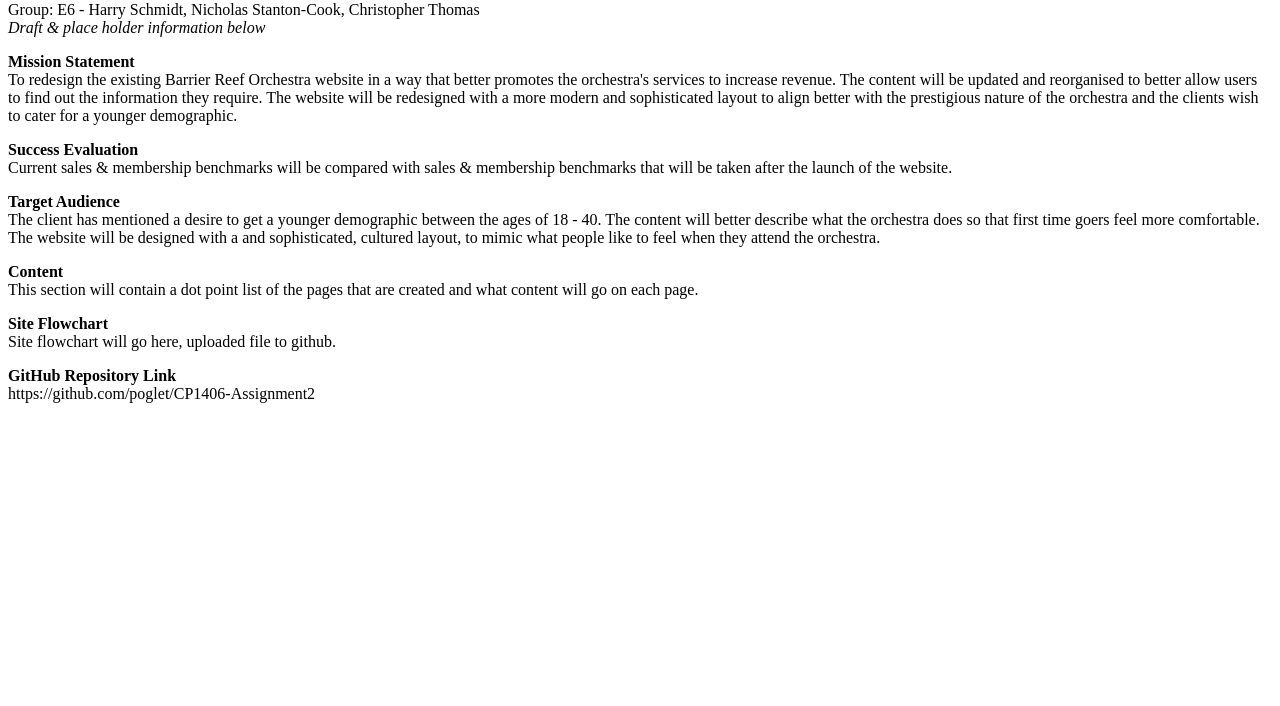
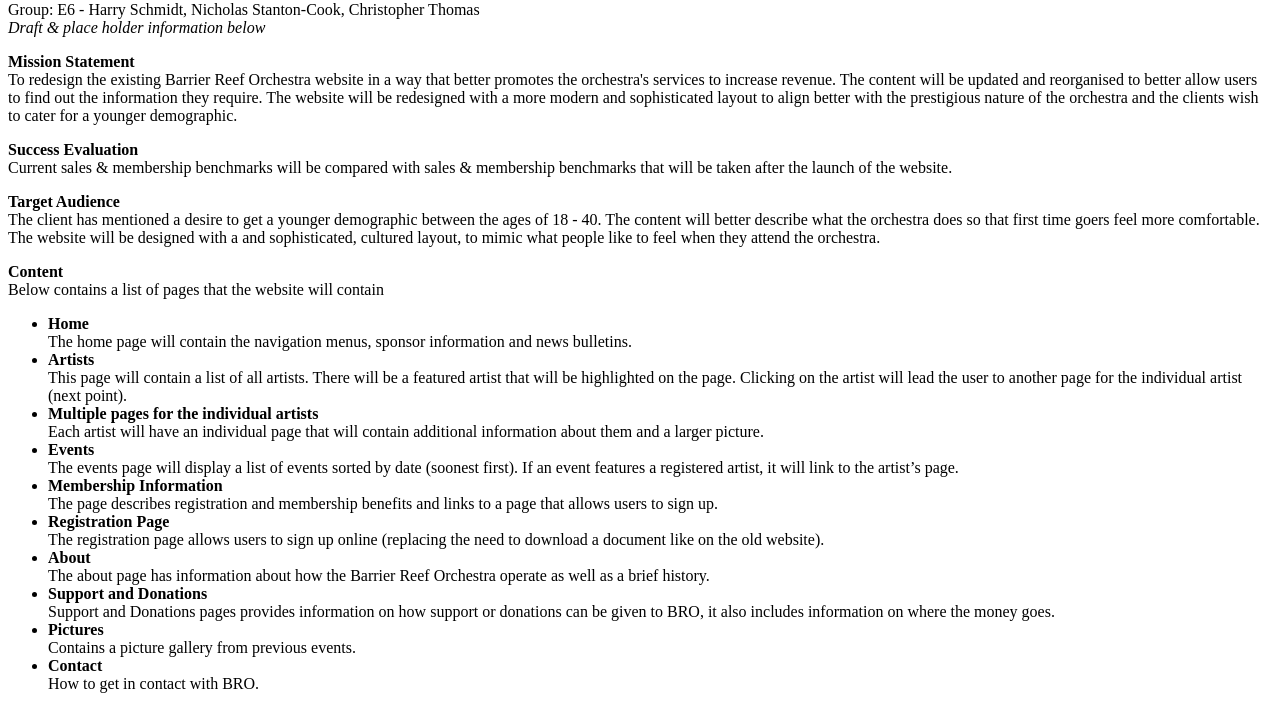
Before and after one commit to HarrySchmidt98/CP1406-Assignment2, a plain HTML site: page plan.html in a window 1280 px wide. Shown: the part 79-785 px from the top of the page. Drawn offline with Linux system fonts and the light colour scheme.

Commit message:
Updated plan content, added flowchart png and xml files.

```diff
--- a/plan.html
+++ b/plan.html
@@ -32,13 +32,49 @@
     </p>
 
     <p><strong>Content</strong><br>
-    This section will contain a dot point list of the pages that are created and what content will go on each page.
+    Below contains a list of pages that the website will contain
+    <ul>
+      <li><strong>Home</strong> <br>
+      The home page will contain the navigation menus, sponsor information and news bulletins.</li>
+      <li><strong>Artists</strong> <br>
+      This page will contain a list of all artists.
+      There will be a featured artist that will be highlighted  on the page.
+      Clicking on the artist will lead the user to another page for the individual artist (next point).
+      </li>
+      <li><strong>Multiple pages for the individual artists</strong> <br>
+      Each artist will have an individual page that will contain additional information about them and a larger picture.
+      </li>
+      <li><strong>Events</strong> <br>
+      The events page will display a list of events sorted by date (soonest first).
+      If an event features a registered artist, it will link to the artist’s page.
+      </li>
+      <li><strong>Membership Information</strong> <br>
+      The page describes registration and membership benefits and links to a page that allows users to sign up.
+      </li>
+      <li><strong>Registration Page</strong> <br>
+      The registration page allows users to sign up online (replacing the need to download a document like on the old website).
+      </li>
+      <li><strong>About</strong> <br>
+      The about page has information about how the Barrier Reef Orchestra operate as well as a brief history.
+      </li>
+      <li><strong>Support and Donations</strong> <br>
+      Support and Donations pages provides information on how support or donations can be given to BRO,
+      it also includes information on where the money goes.
+      </li>
+      <li><strong>Pictures</strong> <br>
+      Contains a picture gallery from previous events.
+      </li>
+      <li><strong>Contact</strong> <br>
+      How to get in contact with BRO.
+      </li>
+    </ul>
 
 
     </p>
 
     <p><strong>Site Flowchart</strong><br>
-    Site flowchart will go here, uploaded file to github.
+    <img src="CP1406-a2-flowchart.PNG"><br>
+    Draw.io source file can be found on github named: CP1406Assignment2.xml
 
     </p>
     <p><strong>GitHub Repository Link</strong><br>
```
Also changed, not shown: CP1406Assignment2.xml (added, +1 -0 lines), CP1406-a2-flowchart.PNG (added), 1 other file.
